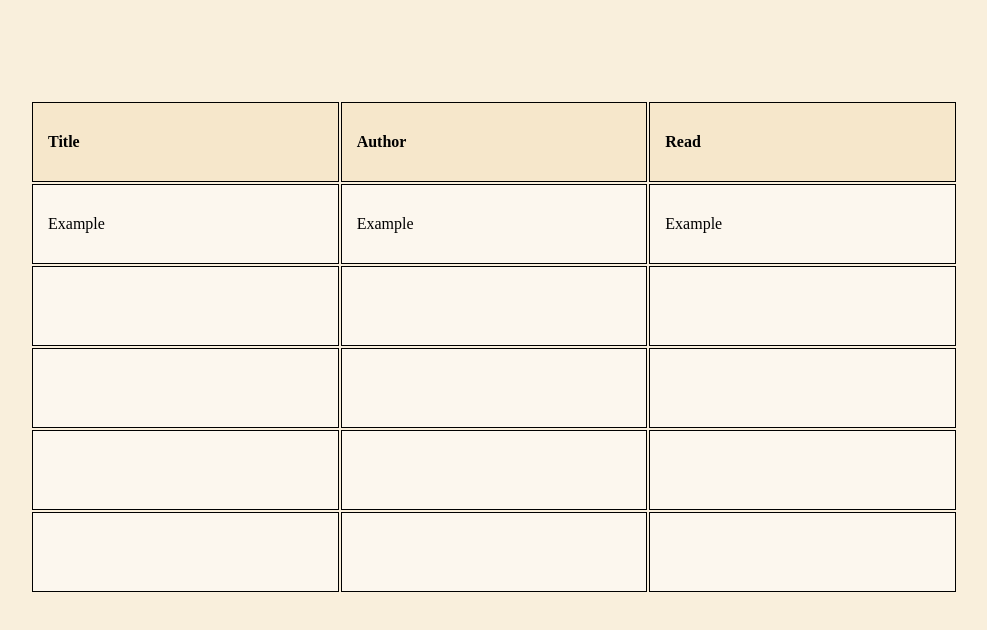
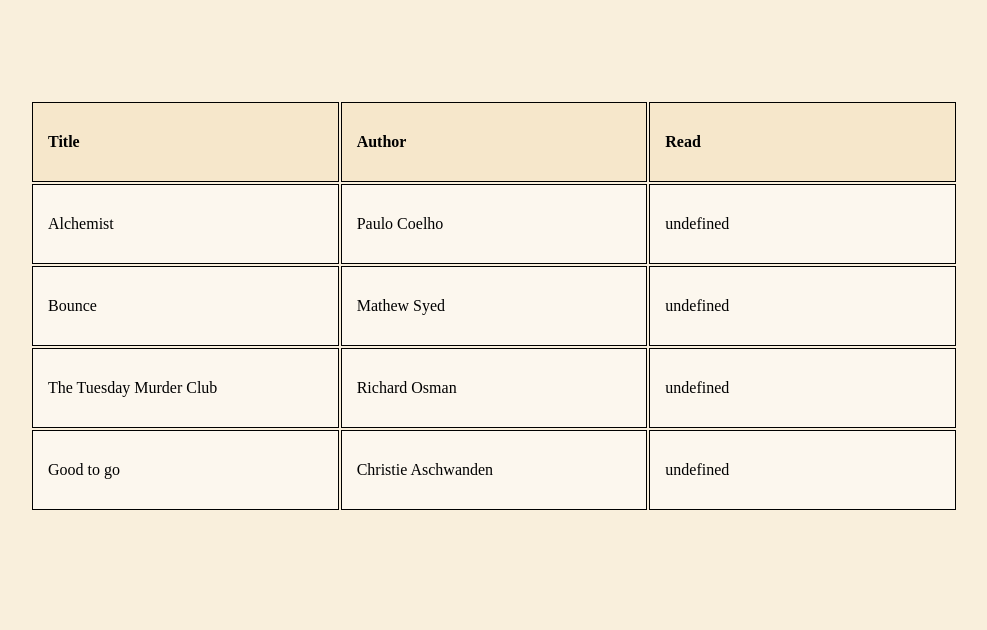
Before and after one commit to Jakelliott98/Odin-Project--Library, a plain HTML site: page index.html in a window 1280 px wide. Shown: the whole page, without its empty margins (146-1133 px from the left). Drawn offline with Linux system fonts and the light colour scheme.

Commit message:
Displaying book function completed
Fixed the problem so the function for displaying the library books into the table works.

Next need to add a button which allows user input for books.

```diff
--- a/index.html
+++ b/index.html
@@ -17,11 +17,6 @@
             </tr>
             </thead>
             <tbody id="tableBody">
-            <tr>
-                <td>Example</td>
-                <td>Example</td>
-                <td>Example</td>
-            </tr>
             </tbody>
         </table>
     </main>
--- a/script.js
+++ b/script.js
@@ -15,21 +15,39 @@ Book.prototype.addBookToLibrary = function(){
 
 function displayBook(){
     for (let i = 0; i < myLibrary.length; i++){
-        console.log('First loop' + i)
         let newRow = document.createElement('tr');
         tableBody.appendChild(newRow);
         for (let j = 0; j < 3; j++){
-            console.log('second loop' + j)
             let tableCell = document.createElement('td');
             newRow.appendChild(tableCell);
         };
     };
 };
 
-const book1 = new Book('Alchemist', 'JE');
-const book2 = new Book('Ikagia', "Hn");
-const book3 = new Book('Example 3', 'JEJE')
-const book4 = new Book('example2', 'je');
+
+function displayBook(){
+    myLibrary.forEach((item) => {
+        let newRow = document.createElement('tr');
+        tableBody.appendChild(newRow);
+        const titleCell = document.createElement('td');
+        const authorCell = document.createElement('td');
+        const readCell = document.createElement('td');
+        newRow.appendChild(titleCell);
+        newRow.appendChild(authorCell);
+        newRow.appendChild(readCell);
+
+        titleCell.innerHTML = item.title;
+        authorCell.innerHTML = item.author;
+        readCell.innerHTML = item.innerHTML;
+    });
+};
+
+
+
+const book1 = new Book('Alchemist', 'Paulo Coelho');
+const book2 = new Book('Bounce', "Mathew Syed");
+const book3 = new Book('The Tuesday Murder Club', 'Richard Osman')
+const book4 = new Book('Good to go', 'Christie Aschwanden');
 
 book1.addBookToLibrary();
 book2.addBookToLibrary();
```
